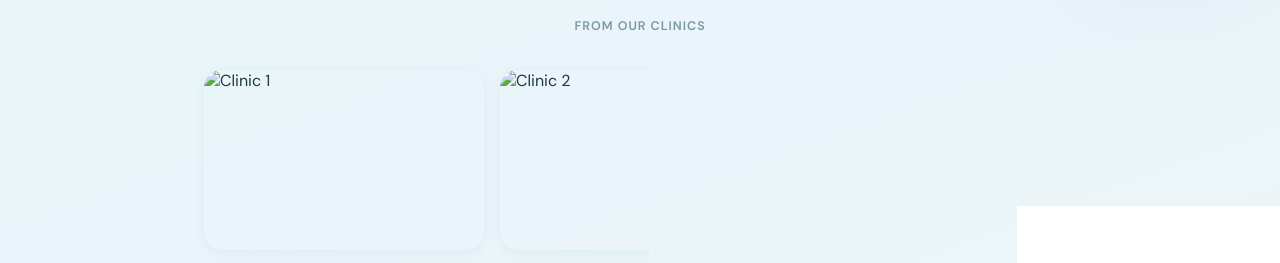
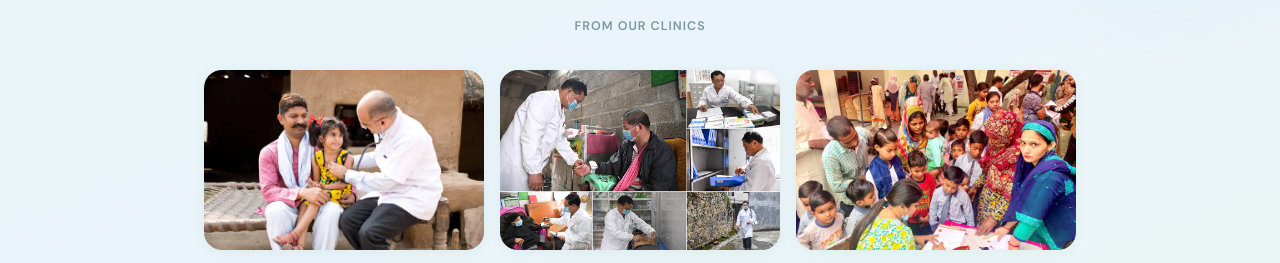
Before and after one commit to Harsh-2111/digital-health-wallet, a website: page index.html in a window 1280 px wide. Shown: the part 811-1074 px from the top of the page. Drawn offline with Linux system fonts and the light colour scheme.

Commit message:
Update index.html

```diff
--- a/index.html
+++ b/index.html
@@ -251,11 +251,11 @@
   <!-- Gallery -->
   <p class="section-label">From Our Clinics</p>
   <div class="image-container">
-    <img src="r1.jpeg" class="I1" alt="Clinic 1"/>
-    <img src="r2.jpg" class="I1" alt="Clinic 2"/>
-    <img src="r3.jpeg" class="I1" alt="Clinic 3"/>
+    <img src="r1.jpg" class="I1" alt="Clinic 1"/>
+    <img src="r2.jpeg" class="I1" alt="Clinic 2"/>
+    <img src="r3.jpg" class="I1" alt="Clinic 3"/>
     <img src="r4.jpeg" class="I1" alt="Clinic 4"/>
-    <img src="r5.jpeg" class="I1" alt="Clinic 5"/>
+    <img src="r5.jpe" class="I1" alt="Clinic 5"/>
     <img src="r6.jpg" class="I1" alt="Clinic 6"/>
   </div>
 
```
